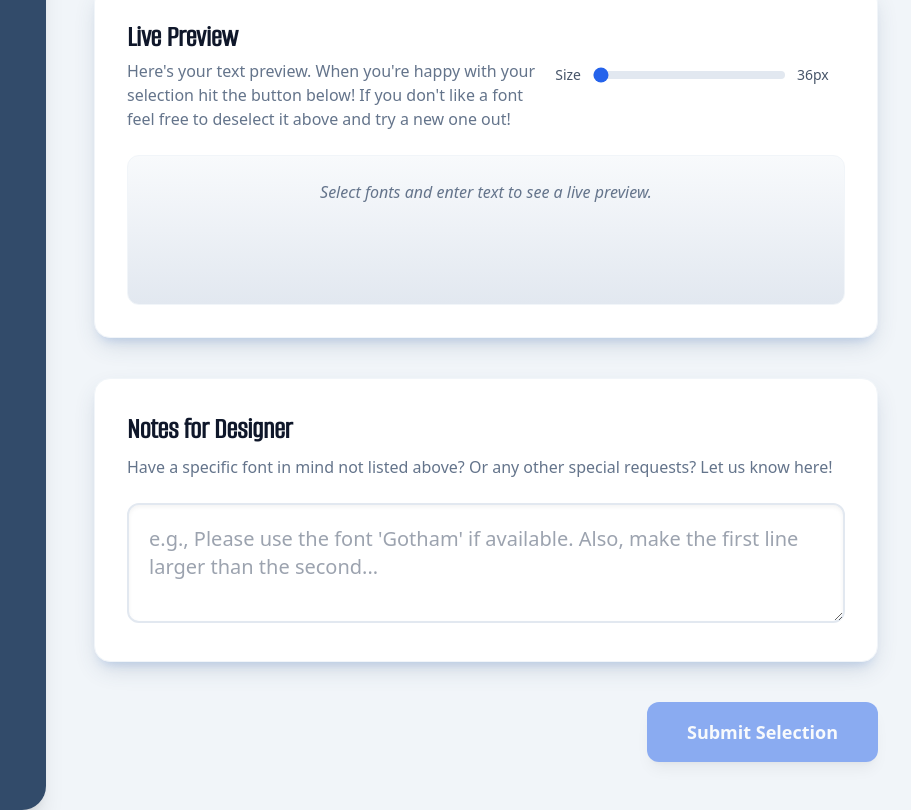
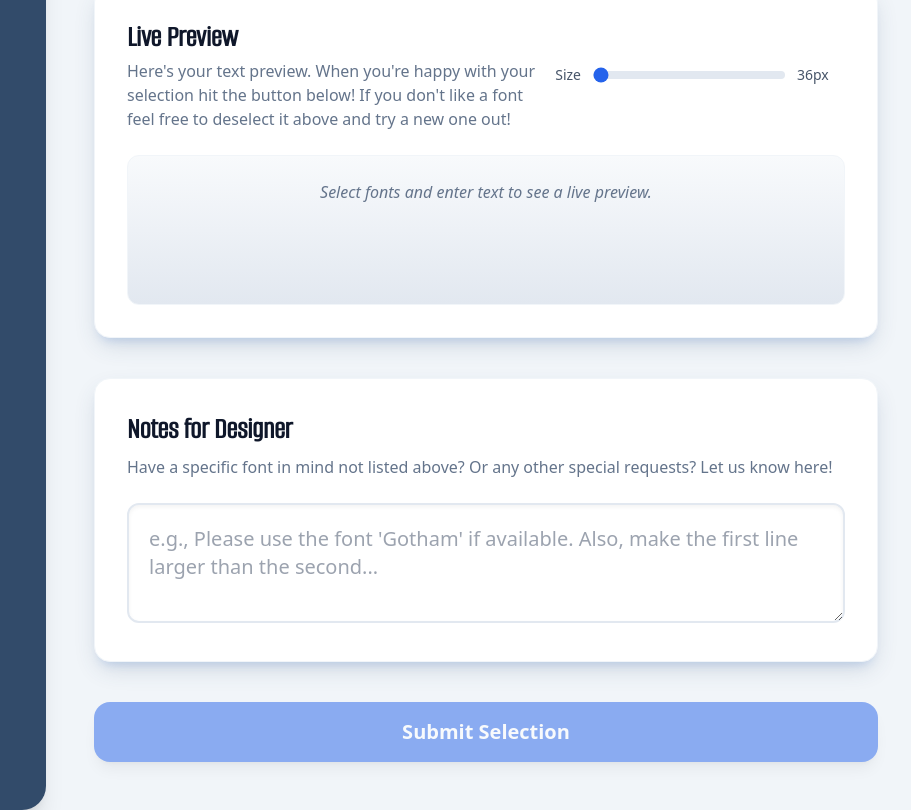
Before and after one commit to Arch-Tom/archfonthub, a React (Vite) app: page / in a window 1280 px wide. Shown: the part 1860-2670 px from the top of the page, without its empty margins (354-1265 px from the left). Built offline with nearby package versions, Linux system fonts and the light colour scheme; a web font is replaced by a local one.

Commit message:
Updating monogram modal

```diff
--- a/src/App.jsx
+++ b/src/App.jsx
@@ -310,22 +310,6 @@ const App = () => {
             customerCompany.trim() ? formatForFilename(customerCompany) : ''
         ].filter(Boolean).join('_') + '.svg';
 
-        /* This block is now commented out to prevent local download.
-        try {
-            const blob = new Blob([svgContent], { type: 'image/svg+xml' });
-            const url = URL.createObjectURL(blob);
-            const a = document.createElement('a');
-            a.href = url;
-            a.download = filename;
-            document.body.appendChild(a);
-            a.click();
-            document.body.removeChild(a);
-            URL.revokeObjectURL(url);
-        } catch (error) {
-            showMessage(`Could not save file locally: ${error.message}`);
-        }
-        */
-
         try {
             const response = await fetch(`${WORKER_URL}/${filename}`, {
                 method: 'PUT',
@@ -526,9 +510,10 @@ const App = () => {
                                             <span style={{
                                                 fontFamily: monogramData.font.styles[monogramData.style],
                                                 fontSize: `${monogramData.fontSize || 150}px`,
-                                                letterSpacing: '0.2em'
-                                            }} className="text-slate-800">
-                                                {monogramData.text}
+                                            }} className="text-slate-800 flex items-center">
+                                                <span>{monogramData.text[0]}</span>
+                                                <span style={{ fontSize: '1.5em', margin: '0 -0.1em' }}>{monogramData.text[1]}</span>
+                                                <span>{monogramData.text[2]}</span>
                                             </span>
                                         </div>
                                     </div>
@@ -582,8 +567,7 @@ const App = () => {
                             </div>
                         </section>
 
-                        {/* --- MODIFICATION STARTS HERE --- */}
-                        {/* Customer Notes & Submission Section */}
+                        {/* Customer Notes Section */}
                         <section className="bg-white rounded-2xl p-8 border border-slate-100 shadow-[0_10px_25px_-5px_rgba(50,75,106,0.2),_0_8px_10px_-6px_rgba(59,130,246,0.2)]">
                             <h2 className="text-3xl font-bold text-slate-900 mb-2 tracking-normal" style={{ fontFamily: 'Alumni Sans Regular' }}>Notes for Designer</h2>
                             <p className="text-slate-500 mb-6">
@@ -596,20 +580,20 @@ const App = () => {
                                 placeholder="e.g., Please use the font 'Gotham' if available. Also, make the first line larger than the second..."
                             />
                         </section>
+                    </div>
 
-                        {/* Final Submit Button Area */}
-                        <div className="mt-8 flex justify-end">
+                    {/* --- MODIFICATION HERE --- */}
+                    {/* Final Submit Button Area - Full width and centered */}
+                    <div className="mt-10">
                         <button
                             onClick={handleSubmitClick}
-                                className="px-10 py-4 bg-blue-600 text-white text-lg rounded-xl font-bold hover:bg-blue-700 shadow-lg hover:shadow-xl transition-all disabled:opacity-50 disabled:cursor-not-allowed"
+                            className="w-full px-10 py-4 bg-blue-600 text-white text-xl rounded-2xl font-bold hover:bg-blue-700 shadow-lg hover:shadow-xl transition-all disabled:opacity-50 disabled:cursor-not-allowed"
                             disabled={isSubmitting || (selectedFonts.length === 0 && !monogramData) || (customText.trim() === '' && !monogramData)}
                         >
                             {isSubmitting ? 'Submitting...' : 'Submit Selection'}
                         </button>
                     </div>
-                        {/* --- MODIFICATION ENDS HERE --- */}
-
-                    </div>
+                    {/* --- END MODIFICATION --- */}
                 </div>
             </main>
 
@@ -757,7 +741,6 @@ const App = () => {
                 </div>
             )}
 
-            {/* MonogramMaker moved here, inside the main return but outside the main layout for overlay */}
             {showMonogramMaker && (
                 <MonogramMaker
                     fontLibrary={fontLibrary}
```
Lines whose indentation alone changed are shown as unchanged.
